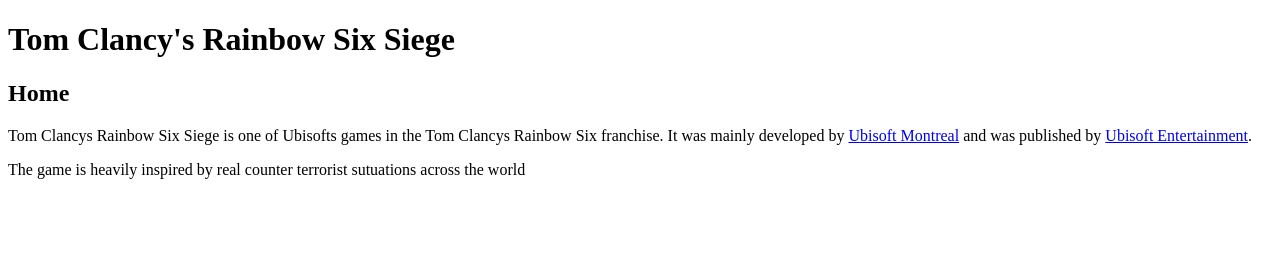
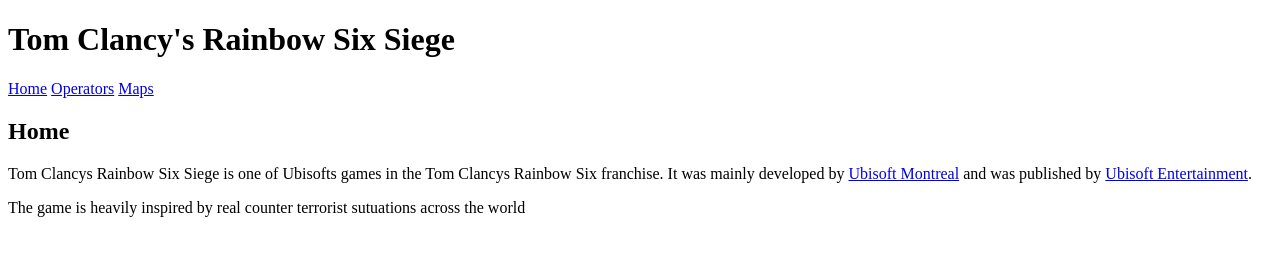
Before and after one commit to dukyz67/R6-Wiki-Website, a plain HTML site: page Home.html in a window 1280 px wide. Drawn offline with Linux system fonts and the light colour scheme.

Commit message:
added operators and maps pages with links

```diff
--- a/index.html
+++ b/Home.html
@@ -7,6 +7,10 @@
     <body>
         <!-- This is a comment -->
         <h1>Tom Clancy's Rainbow Six Siege</h1>
+
+        <p><a href="Home.html">Home</a> <a href="Operators.html">Operators</a>
+            <a href="Maps.html">Maps</a> </p>
+
         <h2>Home</h2>
 
         <p>
```
Also changed, not shown: Maps.html (added), Operators.html (added).
